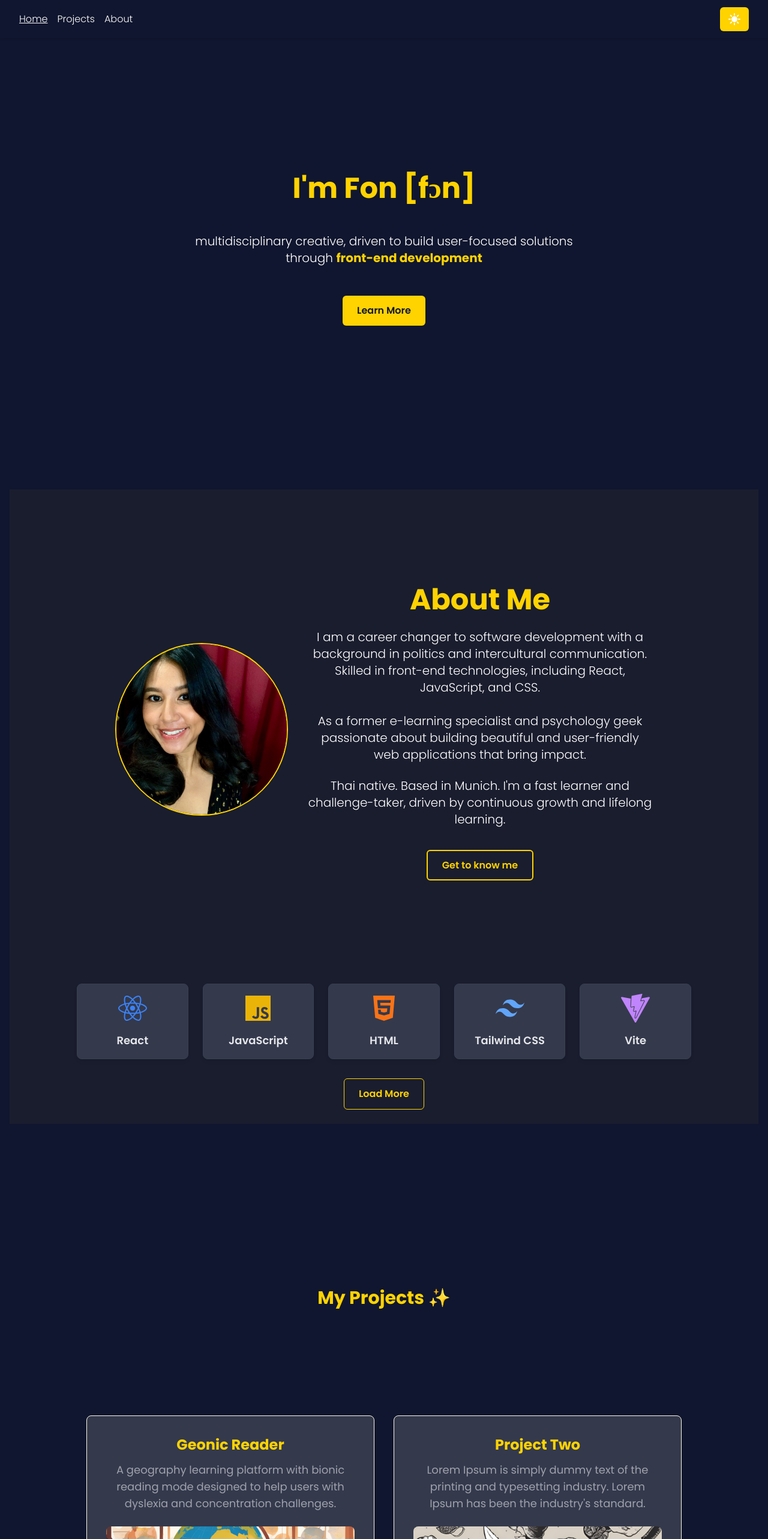
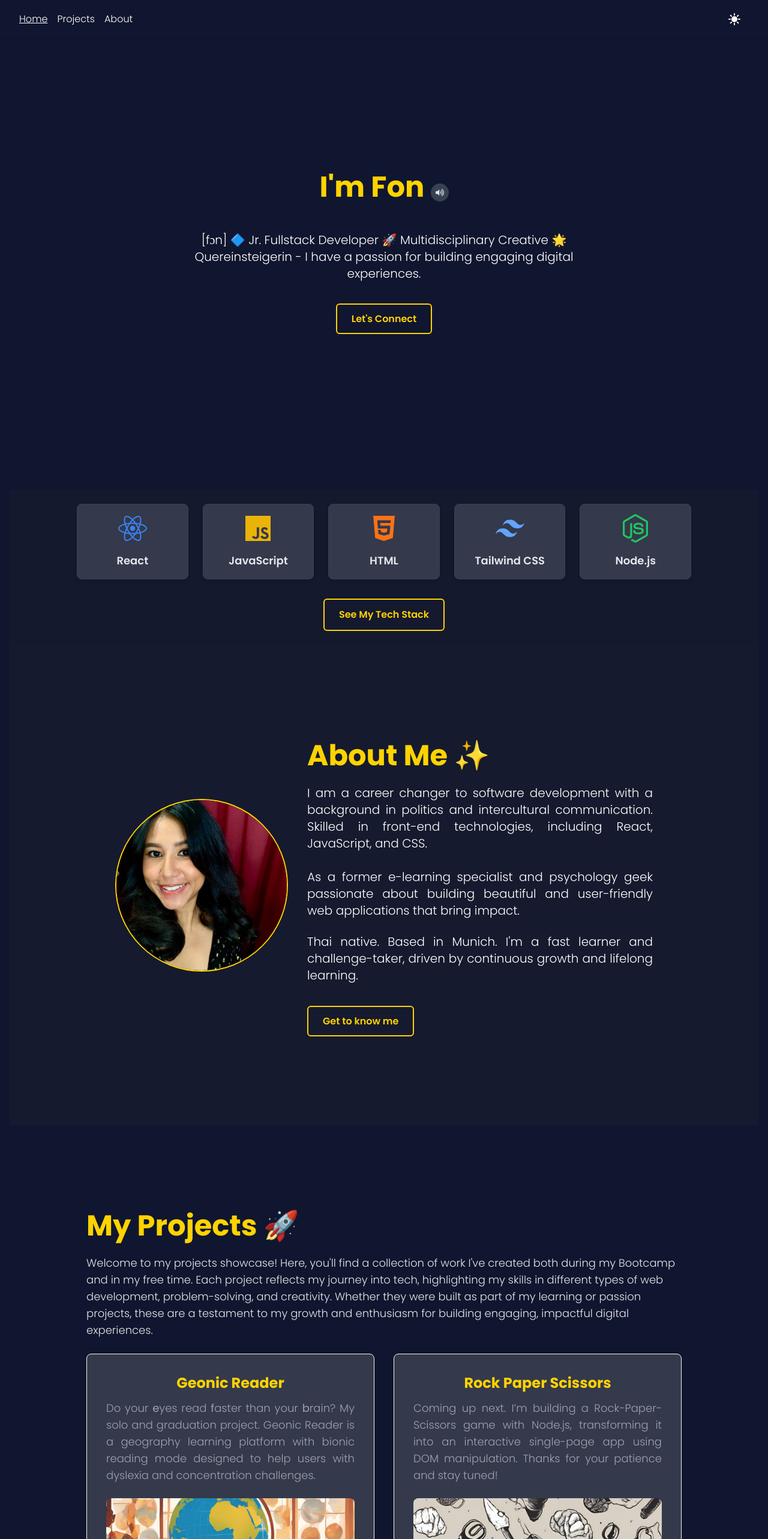
Before and after one commit to Fonsitax/my-portfolio, a React (Vite) app: page /home in a window 1280 px wide. Shown: the top 2566 px of the page at 60% size. Built offline with nearby package versions, Linux system fonts and the light colour scheme.

Commit message:
reworked on layout and more

```diff
--- a/src/App.jsx
+++ b/src/App.jsx
@@ -18,16 +18,16 @@ function App() {
           <Route path="/" element={
             <>
               <Home />
+              <SkillsHero />
               <AboutMeHome />
-              <SkillsHero />
               <Projects />
             </>
           } />
           <Route path="/home" element={
             <>
               <Home />
+              <SkillsHero />
               <AboutMeHome />
-              <SkillsHero />
               <Projects />
 
             </>
--- /dev/null
+++ b/src/FawnSpeaker.jsx
@@ -0,0 +1,21 @@
+import React from "react";
+import { FaVolumeUp } from "react-icons/fa";
+
+const FawnSpeaker = () => {
+  const speak = () => {
+    const fawn = new SpeechSynthesisUtterance("fawn");
+    speechSynthesis.speak(fawn);
+  };
+
+  return (
+    <button
+      onClick={speak}
+      className="p-2 bg-gray-200 dark:bg-gray-700 rounded-full hover:bg-gray-300 dark:hover:bg-gray-600 transition duration-300"
+      aria-label="Play pronunciation of 'fawn'"
+    >
+      <FaVolumeUp className="text-gray-800 dark:text-gray-200" />
+    </button>
+  );
+};
+
+export default FawnSpeaker;
--- a/src/about-home.jsx
+++ b/src/about-home.jsx
@@ -4,7 +4,7 @@ import { FaLinkedin, FaEnvelope } from "react-icons/fa";
 
 const AboutMeHome = () => {
   return (
-    <div className="min-h-screen flex justify-center items-center p-8 md:p-36 bg-[#F1F5F9] dark:bg-[#1A1D2E]">
+    <div className="min-h-screen flex justify-center items-center p-8 md:p-36 bg-[#F1F5F9]/60 dark:bg-[#1A1D2E]/60">
       <div className="flex flex-col md:flex-row items-center max-w-4xl space-y-8 md:space-y-0 md:space-x-8">
         {/* Image Section with Hover Effect */}
         <div className="w-60 h-60 md:w-72 md:h-72 flex-shrink-0 transform transition-transform duration-300 hover:scale-105 hover:shadow-lg">
@@ -16,17 +16,17 @@ const AboutMeHome = () => {
         </div>
 
         {/* Text Section */}
-        <div>
+        <div className="text-left">
           <h1 className="text-4xl md:text-5xl font-bold text-[#10162F] dark:text-[#FFD300] mb-6 opacity-0 animate-fade-in-up delay-1000">
-            About Me
+            About Me ✨
           </h1>
-          <div className="text-lg md:text-xl text-[#4A5568] dark:text-[#FFFFFF] mb-6 leading-relaxed opacity-0 animate-fade-in-up delay-1500">
+          <div className="text-lg md:text-xl text-[#4A5568] dark:text-[#FFFFFF] mb-6 leading-relaxed opacity-0 animate-fade-in-up delay-1500" style={{ textAlign: 'justify' }}>
             <p>
               I am a career changer to software development with a background in politics and intercultural communication. Skilled in front-end technologies, including React, JavaScript, and CSS.
-              <br /> <br />As a former e-learning specialist and psychology geek passionate about building beautiful and user-friendly web applications that bring impact.
+              <br /><br />As a former e-learning specialist and psychology geek passionate about building beautiful and user-friendly web applications that bring impact.
             </p>
           </div>
-          <div className="text-lg md:text-xl text-[#4A5568] dark:text-[#FFFFFF] mb-6 leading-relaxed opacity-0 animate-fade-in-up delay-1500">
+          <div className="text-lg md:text-xl text-[#4A5568] dark:text-[#FFFFFF] mb-6 leading-relaxed opacity-0 animate-fade-in-up delay-1500" style={{ textAlign: 'justify' }}>
             <p>
               Thai native. Based in Munich. I'm a fast learner and challenge-taker, driven by continuous growth and lifelong learning.
             </p>
@@ -34,10 +34,9 @@ const AboutMeHome = () => {
           <br />
           <button>
             <Link to="/about" className="px-6 py-3 bg-transparent border-2 border-[#10162F] dark:border-[#FFD300] text-[#10162F] dark:text-[#FFD300] rounded-md font-semibold hover:bg-[#10162F] hover:text-[#FFFFFF] dark:hover:bg-[#FFD300] dark:hover:text-[#10162F] hover:scale-105 hover:rotate-2 transition-all duration-300 ease-in-out opacity-0 animate-fade-in-up delay-2000">
-            Get to know me
-          </Link>
+              Get to know me
+            </Link>
           </button>
-
         </div>
       </div>
     </div>
--- a/src/footer.jsx
+++ b/src/footer.jsx
@@ -1,4 +1,5 @@
 import React from "react";
+import { FaLinkedin, FaGithub, FaMedium } from "react-icons/fa";
 
 const Footer = () => {
   return (
@@ -16,24 +17,27 @@ const Footer = () => {
             className="hover:text-[#3B82F6] dark:hover:text-[#FFD300]"
             target="_blank"
             rel="noopener noreferrer"
+            aria-label="LinkedIn"
           >
-            LinkedIn
+            <FaLinkedin size={24} />
           </a>
           <a
             href="https://github.com/Fonsitax"
             className="hover:text-[#3B82F6] dark:hover:text-[#FFD300]"
             target="_blank"
             rel="noopener noreferrer"
+            aria-label="GitHub"
           >
-            GitHub
+            <FaGithub size={24} />
           </a>
           <a
             href="https://medium.com/@FonWritesTheWorld"
             className="hover:text-[#3B82F6] dark:hover:text-[#FFD300]"
             target="_blank"
             rel="noopener noreferrer"
+            aria-label="Medium"
           >
-            Medium
+            <FaMedium size={24} />
           </a>
         </div>
       </div>
--- a/src/header.jsx
+++ b/src/header.jsx
@@ -15,6 +15,7 @@ const Navbar = () => {
   return (
     <nav className="fixed top-0 left-0 right-0 w-full z-10 bg-[#F9FAFB] dark:bg-[var(--darkmode-color)] shadow">
       <div className="max-w-7xl mx-auto px-4 sm:px-6 lg:px-8 flex justify-between items-center h-16">
+
         {/* Left Side: Nav Links */}
         <div className="flex space-x-4">
           {["/home", "/projects", "/about"].map((path, index) => (
@@ -22,7 +23,7 @@ const Navbar = () => {
               key={index}
               to={path}
               className={({ isActive }) =>
-                `text-[#10162F] dark:text-[#FFFFFF] hover:text-[#3B82F6] dark:hover:text-[#FFD300] ${
+                `text-[#10162F] dark:text-[#FFFFFF] hover:text-[#3B82F6] dark:hover:text-[#FFD300] transition-colors duration-300 ${
                   isActive ? "underline text-[#FFD300] dark:text-[#FFD300]" : ""
                 }`
               }
@@ -36,12 +37,13 @@ const Navbar = () => {
         <div className="flex items-center">
           <button
             onClick={() => setDarkMode(!darkMode)}
-            className="bg-[var(--darkmode-color)] dark:bg-[#FFD300] text-white dark:text-[#10162F] px-3 py-2 rounded-md transition-colors duration-300 hover:bg-[#3B82F6] dark:hover:bg-[#FFD300] flex items-center"
+            className="group px-3 py-2 rounded-md transition-colors duration-300
+                       hover:bg-[#3B82F6] dark:hover:bg-[#FFD300] flex items-center"
           >
             {darkMode ? (
-              // Sun Icon
+              // Sun Icon for Light Mode
               <svg
-                className="w-6 h-6 text-gray-800 dark:text-white"
+                className="w-6 h-6 text-gray-800 dark:text-white group-hover:text-yellow-50"
                 aria-hidden="true"
                 xmlns="http://www.w3.org/2000/svg"
                 fill="currentColor"
@@ -54,9 +56,9 @@ const Navbar = () => {
                 />
               </svg>
             ) : (
-              // Moon Icon
+              // Moon Icon for Dark Mode
               <svg
-                className="w-6 h-6 text-gray-800 dark:text-white"
+                className="w-6 h-6 text-gray-300 dark:text-white group-hover:text-gray-300"
                 aria-hidden="true"
                 xmlns="http://www.w3.org/2000/svg"
                 fill="currentColor"
--- a/src/index.css
+++ b/src/index.css
@@ -169,6 +169,11 @@ span {
   font-weight: 300;
 }
 
+.text-justify {
+  text-align: justify;
+}
+
+
 a {
   color: #3b82f6;
   text-decoration: none;
--- a/src/pages/about.jsx
+++ b/src/pages/about.jsx
@@ -3,47 +3,50 @@ import React from "react";
 const About = () => {
   return (
     <div className="p-6 bg-[#F9FAFB] dark:bg-[#10162F] text-[#4A5568] dark:text-[#FFFFFF] flex flex-col items-center about-section-fadeinandout">
-      <h1 className="text-3xl mt-20 font-bold mb-8 text-[#4A5568] dark:text-[#FFD300]">
-        About Me 🙋🏻‍♀️
-      </h1>
 
       {/* Image */}
       <img
-        src="my-photo-1.jpg"
+        src="my-cv-photo.jpeg"
         alt="Fon Yingrak Muansawad"
-        className="w-48 h-48 rounded-full shadow-lg mb-6 object-cover transition-transform duration-300 hover:scale-105 ease-in-out"
+        className="w-48 h-48 mt-32 rounded-full shadow-lg mb-6 object-cover transition-transform duration-300 hover:scale-105 ease-in-out"
       />
 
       {/* Description */}
-      <div className="max-w-3xl text-center mb-6">
-        <p className="text-lg text-[#4A5568] dark:text-[#9FA2AC] mb-4">
-          Hi, I'm Fon Yingrak Muansawad, a tech-enthusiast based in Munich. I'm passionate about creating engaging digital experiences that make a positive impact.
+      <div className="max-w-3xl mb-6 text-left">
+        <h1 className="text-3xl mt-6 font-bold mb-8 text-[#4A5568] dark:text-[#FFD300]">
+          Who am I? 🙋🏻‍♀️
+        </h1>
+
+        {/* Justified Paragraphs */}
+        <p className="text-lg text-[#4A5568] dark:text-[#9FA2AC] mb-4" style={{ textAlign: 'justify' }}>
+          Hi, I'm Fon Yingrak Muansawad, a tech-enthusiast based in Munich.
+          I'm passionate about creating engaging digital experiences that make a positive impact.
         </p>
-        <p className="text-lg text-[##10162F] dark:text-[#9FA2AC] mb-4">
+        <p className="text-lg text-[#10162F] dark:text-[#9FA2AC] mb-4" style={{ textAlign: 'justify' }}>
           A versatile professional transitioning into full-stack development
           with a strong focus on front-end technologies. My background in
           digital learning, SaaS, and social innovation gives me a unique
           perspective in creating user-centered, impactful digital experiences.
         </p>
-        <p className="text-lg text-[#10162F] dark:text-[#9FA2AC] mb-4">
+        <p className="text-lg text-[#10162F] dark:text-[#9FA2AC] mb-4" style={{ textAlign: 'justify' }}>
           As a career changer, I bring an analytical mindset from my psychology
           and content writing experience, allowing me to craft intuitive
           interfaces that resonate with users.
         </p>
-        <p className="text-lg text-[#10162F] dark:text-[#9FA2AC] mb-4">
+        <p className="text-lg text-[#10162F] dark:text-[#9FA2AC] mb-4" style={{ textAlign: 'justify' }}>
           Fluent in Thai, English, and German, I am adept at working in diverse,
           multicultural environments. My intercultural competence, developed
           through working and studying abroad, helps me design inclusive and
           accessible user experiences.
         </p>
-        <p className="text-lg text-[#10162F] dark:text-[#9FA2AC] mb-4">
+        <p className="text-lg text-[#10162F] dark:text-[#9FA2AC] mb-4" style={{ textAlign: 'justify' }}>
           My journey into full-stack development was sparked by a passion for
           creating engaging online content, which led me to pursue technical
           skills through an intensive coding boot camp. I have gained
           proficiency in HTML, CSS, JavaScript, React, and Node.js, with a focus
           on front-end development.
         </p>
-        <p className="text-lg text-[#10162F] dark:text-[#9FA2AC]">
+        <p className="text-lg text-[#10162F] dark:text-[#9FA2AC]" style={{ textAlign: 'justify' }}>
           I am eager to leverage my skills and background to contribute as a
           junior front-end developer, building seamless and impactful digital
           products.
--- a/src/pages/home.jsx
+++ b/src/pages/home.jsx
@@ -1,4 +1,5 @@
 import React from "react";
+import FawnSpeaker from "../FawnSpeaker";
 
 const Home = () => {
   return (
@@ -7,20 +8,28 @@ const Home = () => {
         {/* Text Section */}
         <div className="text-center max-w-2xl">
           <h1 className="text-4xl md:text-5xl font-bold text-[#10162F] dark:text-[#FFD300] mb-6 opacity-0 animate-fade-in-up delay-1000">
-            I'm Fon [fɔn]
+            I'm Fon <span className="text-sm"><FawnSpeaker /> </span>
           </h1>
           <br />
           <div className="text-lg md:text-xl text-[#4A5568] dark:text-[#FFFFFF] mb-6 leading-relaxed opacity-0 animate-fade-in-up delay-1500">
             <p>
-              <span>multidisciplinary creative, </span>
+              <span>[fɔn] 🔷 Jr. Fullstack Developer 🚀  Multidisciplinary Creative 🌟 Quereinsteigerin  - </span>
 
-              driven to build user-focused solutions through <span className="font-bold text-[#10162F] dark:text-[#FFD300]">front-end development </span>
+              <span>I have a passion for building engaging digital experiences.</span>
                </p>
           </div>
           <br />
-          <button className="px-6 py-3 bg-[#10162F] text-[#FFFFFF] dark:bg-[#FFD300] dark:text-[#10162F] rounded-md font-semibold hover:scale-105 hover:rotate-2 transition-transform duration-800 ease-in-out opacity-0 animate-fade-in-up delay-2000">
-            Learn More
-          </button>
+          <a
+  href="https://www.linkedin.com/in/fon-yingrak-muansawad/"
+  target="_blank"
+  rel="noopener noreferrer"
+  className="border-2 px-6 py-3 border border-[#10162F] dark:border-[#FFD300] bg-transparent text-[#10162F] dark:text-[#FFD300] font-semibold rounded-md
+    hover:bg-[#10162F] hover:text-white dark:hover:bg-[#FFD300] dark:hover:text-[#10162F] transition-transform duration-800 ease-in-out opacity-0 animate-fade-in-up delay-2000"
+>
+  Let's Connect
+</a>
+
+
         </div>
       </div>
     </div>
--- a/src/pages/project.jsx
+++ b/src/pages/project.jsx
@@ -14,15 +14,25 @@ const projects = [
       "MySQL",
       "Express",
     ],
-    description:
-      "A geography learning platform with bionic reading mode designed to help users with dyslexia and concentration challenges.",
+    description: (
+      <p className="text-justify">
+        Do your <strong>e</strong>yes read <strong>f</strong>aster than your <strong>b</strong>rain? My solo and graduation project. Geonic Reader is a geography learning platform with bionic reading mode designed to help users with dyslexia and concentration challenges.
+      </p>
+    ),
+
     link: "https://geonic-reader.onrender.com/",
   },
   {
-    title: "Project Two",
+    title: "Rock Paper Scissors",
     imageUrl: "rock-paper-scissors.png",
-    techStack: ["React", "Redux", "Express", "MongoDB"],
-    description: "Lorem Ipsum is simply dummy text of the printing and typesetting industry. Lorem Ipsum has been the industry's standard. ",
+    techStack: ["Node.js", "JSVanilla", "DOMmanipulation"],
+    description: (
+      <p className="text-justify">
+      Coming up next. I’m building a Rock-Paper-Scissors game with Node.js, transforming it into an interactive single-page app using DOM manipulation.
+      Thanks for your patience and stay tuned!
+      </p>
+      ),
+
     link: "#",
   },
 ];
@@ -31,14 +41,18 @@ const Projects = () => {
   return (
     <div className="flex h-full p-6 md:p-20 bg-[#F1F5F9] dark:bg-[#10162f]">
       <section className="py-4 px-4 mx-auto w-full max-w-screen-lg lg:py-16">
-        <div className="item-center text-center mb-32 mt-32">
-          <h2 className="inline-block text-2xl md:text-3xl font-bold text-[#10162F] dark:text-[#FFD300] mb-12
-        border-b-2 border-transparent hover:border-[#10162F]
-        dark:hover:border-[#FFD300] transition-all duration-300">
-          My Projects ✨
-        </h2>
-        </div>
-
+        <div className="text-left">
+          <h1 className=" text-4xl md:text-5xl font-bold text-[#10162F] dark:text-[#FFD300] mb-6 opacity-0 animate-fade-in-up delay-1000">
+            My Projects 🚀
+          </h1>
+          <p className="text-lg">
+          Welcome to my projects showcase! Here, you'll find a collection of work I've created both during my Bootcamp and in my free time.
+          Each project reflects my journey into tech, highlighting my skills in different types of web development, problem-solving, and creativity.
+          Whether they were built as part of my learning or passion projects,
+          these are a testament to my growth and enthusiasm for building engaging, impactful digital experiences.
+          </p>
+          <br />
+       </div>
         <div className="grid grid-cols-1 sm:grid-cols-2 gap-6 md:gap-8">
           {projects.map((project, index) => (
             <a
--- a/src/skill-hero.jsx
+++ b/src/skill-hero.jsx
@@ -38,15 +38,18 @@ const skills = [
   { name: "JavaScript", icon: <FaJs className="text-yellow-500" /> },
   { name: "HTML", icon: <FaHtml5 className="text-orange-500" /> },
   { name: "Tailwind CSS", icon: <SiTailwindcss className="text-blue-400" /> },
+  { name: "Node.js", icon: <FaNodeJs className="text-green-500" /> },
+  { name: "RESTful API", icon: <FaNetworkWired className="text-gray-600 dark:text-white" /> },
+  { name: "Express", icon: <SiExpress className="text-gray-800 dark:text-white" /> },
+ { name: "PostgreSQL", icon: <SiPostgresql className="text-blue-500" /> },
+  { name: "MySQL", icon: <SiMysql className="text-blue-600" /> },
   { name: "Vite", icon: <SiVite className="text-purple-400" /> },
-  { name: "Node.js", icon: <FaNodeJs className="text-green-500" /> },
-  { name: "Express", icon: <SiExpress className="text-gray-800 dark:text-white" /> },
-  { name: "RESTful API", icon: <FaNetworkWired className="text-gray-600 dark:text-white" /> },
+   { name: "MongoDB", icon: <SiMongodb className="text-green-600" /> },
   { name: "Flowbite", icon: <FaTools className="text-indigo-600" /> },
   { name: "Daisy UI", icon: <SiDaisyui className="text-pink-500" /> },
-  { name: "MongoDB", icon: <SiMongodb className="text-green-600" /> },
-  { name: "PostgreSQL", icon: <SiPostgresql className="text-blue-500" /> },
-  { name: "MySQL", icon: <SiMysql className="text-blue-600" /> },
+ { name: "GitHub", icon: <FaGithub className="text-black dark:text-gray-300" /> },
+   { name: "Git", icon: <FaGit className="text-red-500" /> },
+ { name: "Generative AI", icon: <FaRobot className="text-purple-600" /> },
   { name: "VSCode", icon: <SiVisualstudiocode className="text-blue-500" /> },
   { name: "Salesforce", icon: <SiSalesforce className="text-blue-500" /> },
   { name: "Windows", icon: <FaWindows className="text-blue-700" /> },
@@ -55,9 +58,6 @@ const skills = [
   { name: "Miro Board", icon: <FaProjectDiagram className="text-yellow-600" /> },
   { name: "Kanban Board", icon: <FaTasks className="text-teal-500" /> },
   { name: "Notion", icon: <FaRegStickyNote className="text-gray-500" /> },
-  { name: "GitHub", icon: <FaGithub className="text-black dark:text-gray-300" /> },
-  { name: "Git", icon: <FaGit className="text-red-500" /> },
-  { name: "Generative AI", icon: <FaRobot className="text-purple-600" /> },
   { name: "Agile", icon: <FaRunning className="text-green-500" /> },
 ];
 
@@ -65,10 +65,10 @@ const SkillsHero = () => {
   const [showAll, setShowAll] = useState(false);
 
   // Determine how many skills to show initially
-  const visibleSkills = showAll ? skills : skills.slice(0, Math.ceil(skills.length / 5));
+  const visibleSkills = showAll ? skills : skills.slice(0, Math.ceil(skills.length / 6));
 
   return (
-    <div className="bg-[#F9FAFB] dark:bg-[#1A1D2E] p-6 flex flex-col items-center">
+    <div className="bg-[#F9FAFB]/50 dark:bg-[#1A1D2E]/50 p-6 flex flex-col items-center">
       <div className="grid grid-cols-2 sm:grid-cols-3 md:grid-cols-4 lg:grid-cols-5 gap-4 sm:gap-6 w-full max-w-5xl">
         {visibleSkills.map((skill, index) => (
           <div
@@ -90,10 +90,10 @@ const SkillsHero = () => {
       {/* Load More Button */}
       <button
         onClick={() => setShowAll(!showAll)}
-        className="mt-8 px-6 py-3 border border-[#10162F] dark:border-[#FFD300] bg-transparent text-[#10162F] dark:text-[#FFD300] font-semibold rounded-md
+        className="mt-8 border-2 px-6 py-3 border border-[#10162F] dark:border-[#FFD300] bg-transparent text-[#10162F] dark:text-[#FFD300] font-semibold rounded-md
         hover:bg-[#10162F] hover:text-white dark:hover:bg-[#FFD300] dark:hover:text-[#10162F] transition-colors duration-300"
       >
-        {showAll ? "Show Less" : "Load More"}
+        {showAll ? "Show Less" : "See My Tech Stack"}
       </button>
     </div>
   );
```
Also changed, not shown: public/my-cv-photo.jpeg (added), 1 other file (tests, documents, lock files or other folders).
